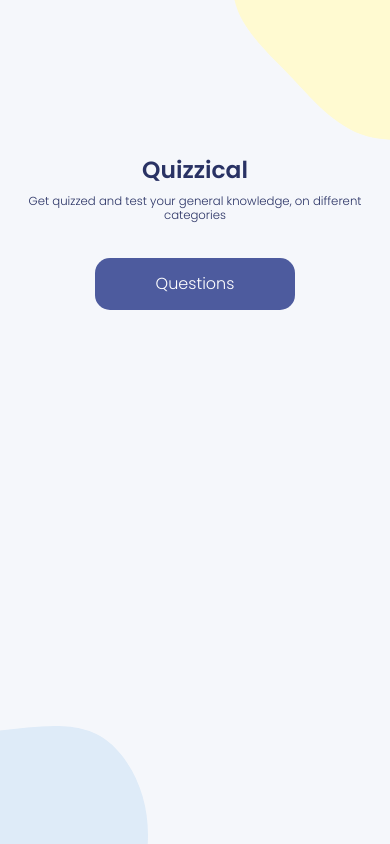
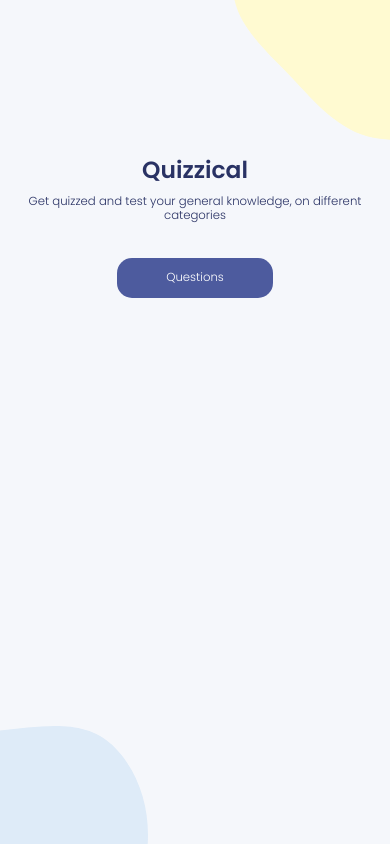
Before and after one commit to sis-I/React-Solo-Project-3, a React (Vite) app: page / in a window 390 px wide. Built offline with nearby package versions, Linux system fonts and the light colour scheme.

Commit message:
responsive mobile design 2

```diff
--- a/style.css
+++ b/style.css
@@ -65,12 +65,12 @@ body {
 .intro--btn,
 .check-ans--btn,
 .play-again--btn {
-  width: 200px;
-  height: 52px;
+  width: 40vw;
+  height: 40px;
   background-color: #4D5B9E;
   color: white;
   border: none;
-  font-size: 1rem;
+  font-size: 3vw;
   border-radius: 15px;
   cursor: pointer;
 }
@@ -91,7 +91,7 @@ body {
 
 .question--main {
   margin: -10% auto;
-  font-size: 2vw;
+  font-size: 3vw;
   color: #293264;
 }
 
@@ -116,7 +116,7 @@ body {
   border: 1px solid #4D5B9E;
   border-radius: 8px;
   color: #293264;
-  font-size: 2vw;
+  font-size: 2.5vw;
   display: flex;
   flex-direction: row;
   align-items: center;
```
